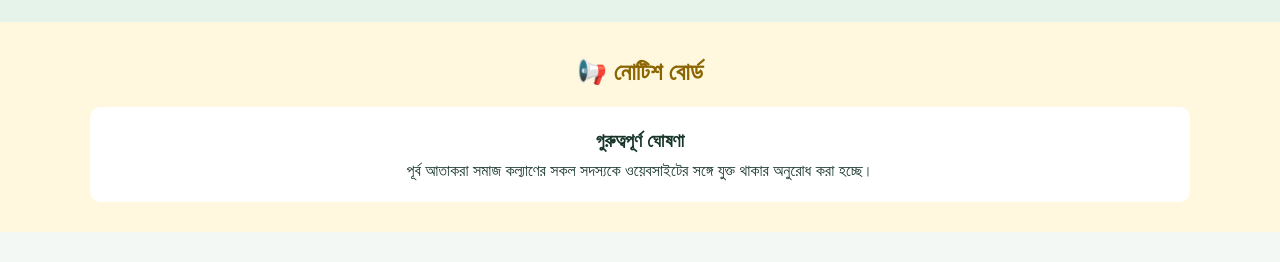
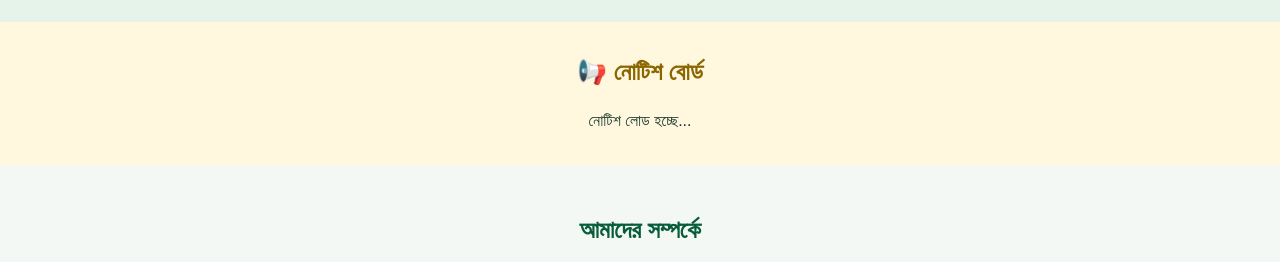
Before and after one commit to computersk37/purbo-atakora-somaj-kollayan, a plain HTML site: page index.html in a window 1280 px wide. Shown: the part 487-749 px from the top of the page. Drawn offline with nearby package versions, Linux system fonts and the light colour scheme; no server answers.

Commit message:
Update index.html

```diff
--- a/index.html
+++ b/index.html
@@ -159,9 +159,9 @@ nav a:hover {
 </section>
 <section style="background:#fff8df; padding:30px 7%;">
   <h2 style="color:#8a6500;">📢 নোটিশ বোর্ড</h2>
-  <div style="background:white; padding:18px; border-radius:10px;">
-    <h3>গুরুত্বপূর্ণ ঘোষণা</h3>
-    <p>পূর্ব আতাকরা সমাজ কল্যাণের সকল সদস্যকে ওয়েবসাইটের সঙ্গে যুক্ত থাকার অনুরোধ করা হচ্ছে।</p>
+
+  <div id="homeNotices">
+    নোটিশ লোড হচ্ছে...
   </div>
 </section>
   <section id="about">
```
